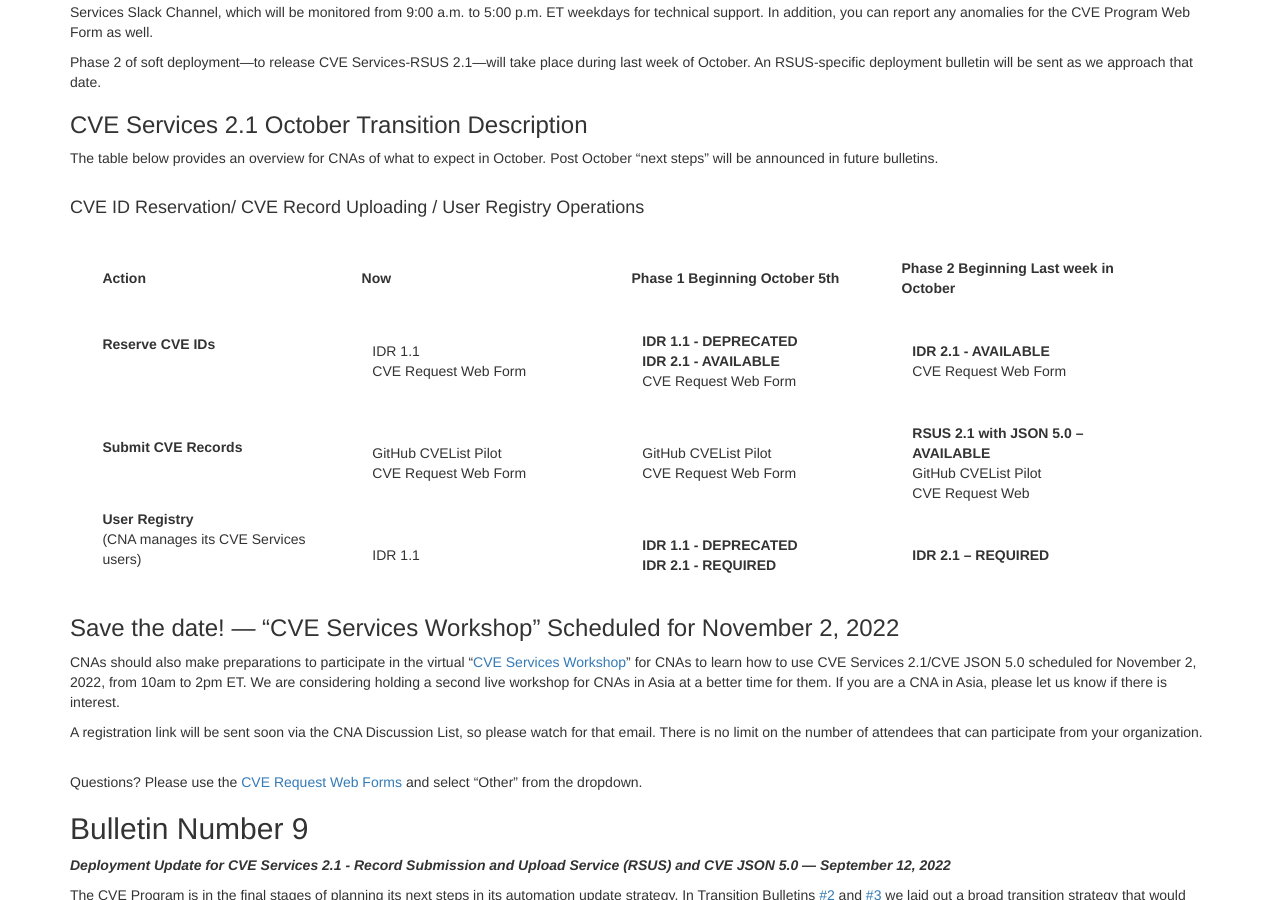
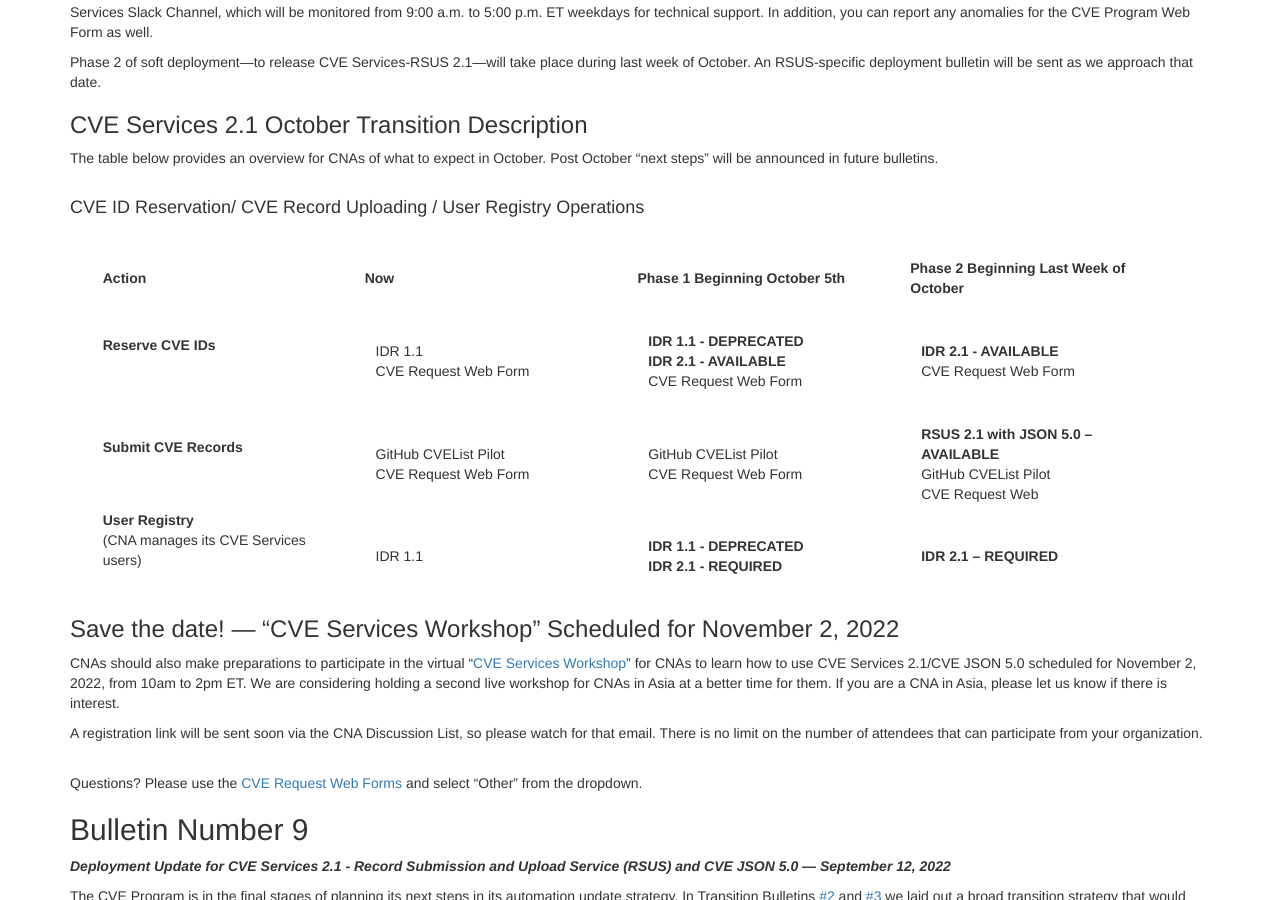
Before and after one commit to CVEProject/cveproject.github.io, a Jekyll site: the page built from automation-transition.md, in a window 1280 px wide and 900 px high, scrolled down 925 px. Built offline with Jekyll 4.4.1, drawn with Linux system fonts in a browser that asks for light colours; nearby versions of some CDN libraries.

Commit message:
Update automation-transition.md

```diff
--- a/automation-transition.md
+++ b/automation-transition.md
@@ -42,7 +42,7 @@ The table below provides an overview for CNAs of what to expect in October. Post
       <th style="width:25%;padding-left:3%;">Action</th>
       <th style="width:25%;padding-left:2%;">Now</th>
       <th style="width:25%;padding-left:2%;">Phase 1 Beginning October 5th</th>
-      <th style="width:25%;padding-left:2%;">Phase 2 Beginning Last week in October</th>
+      <th style="width:25%;padding-left:2%;">Phase 2 Beginning Last Week of October</th>
     </tr>
     <tr>
       <td style="padding-left:3%;"><strong>Reserve CVE IDs</strong></td>
```
